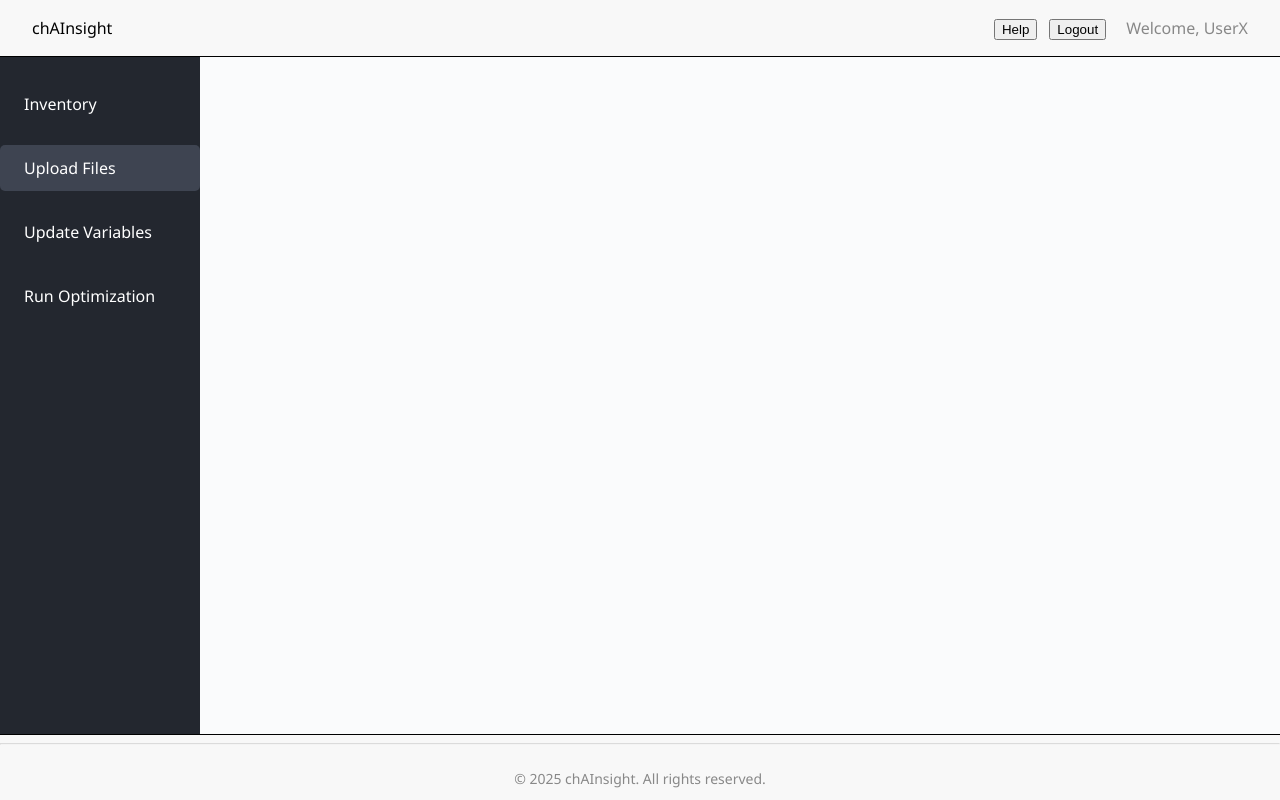
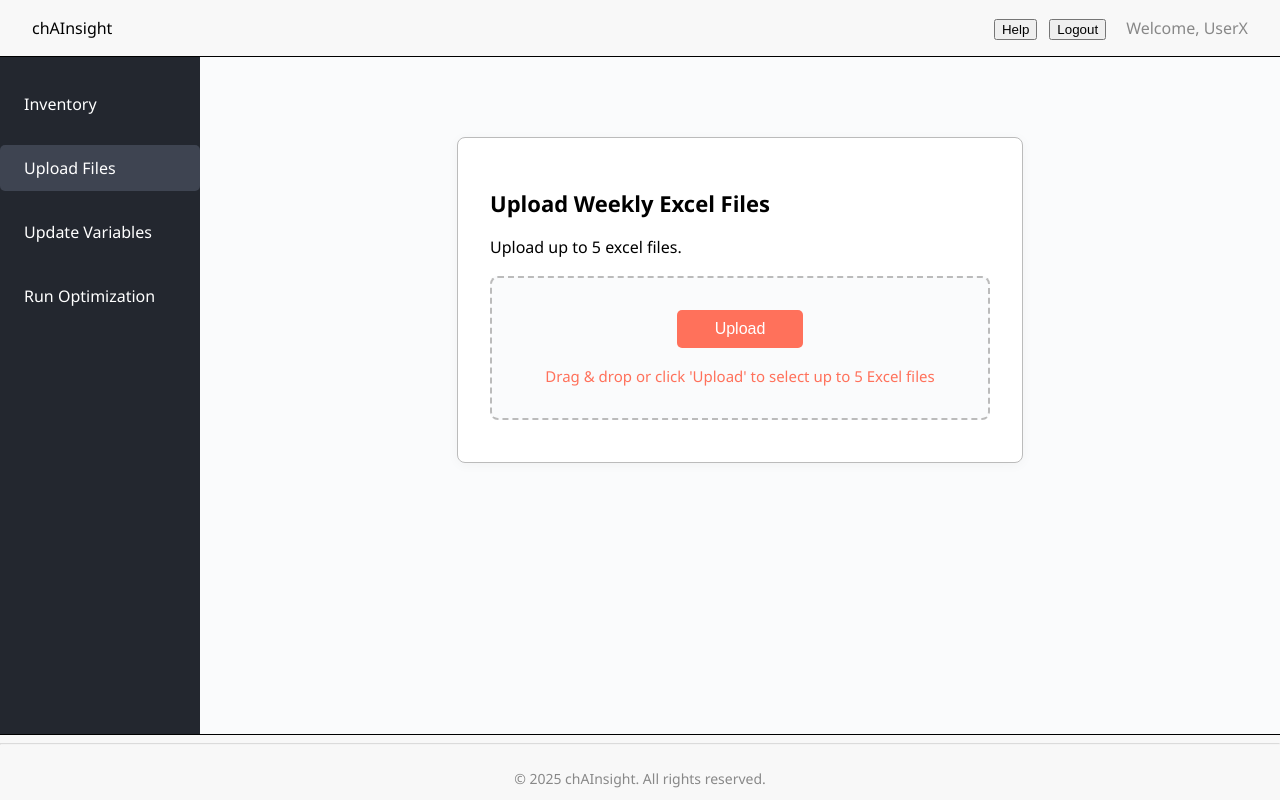
Before and after one commit to ilyasmert/chainsight, a React (Create React App) app in the folder chainsight_frontend/: page /upload in a window 1280 px wide. Built offline with nearby package versions, Linux system fonts and the light colour scheme.

Commit message:
SPRINT-8 : ITEM-1 [UI improvements: Upload weekly files page updated]

```diff
--- a/chainsight_frontend/src/pages/UploadWeeklyFilesPage.js
+++ b/chainsight_frontend/src/pages/UploadWeeklyFilesPage.js
@@ -1,4 +1,175 @@
+import React, { useRef, useState } from 'react';
+import { uploadExcelFile } from '../services/uploadApi';
+
+const tableMapping = {
+  ready: 'ready',
+  sales: 'sales',
+  intransit: 'intransit',
+  atp_stock: 'atp_stock',
+  to_be_produced: 'to_be_produced',
+};
+
 const UploadWeeklyFilesPage = () => {
-  return <div></div>;
+  const [files, setFiles] = useState([]);
+  const [uploadResults, setUploadResults] = useState([]);
+  const [uploading, setUploading] = useState(false);
+  const [dragActive, setDragActive] = useState(false);
+  const fileInputRef = useRef(null);
+
+  // --- Drag & Drop Handlers ---
+  const handleDragOver = (e) => {
+    e.preventDefault();
+    e.stopPropagation();
+    setDragActive(true);
+  };
+  const handleDragLeave = (e) => {
+    e.preventDefault();
+    e.stopPropagation();
+    setDragActive(false);
+  };
+  const handleDrop = (e) => {
+    e.preventDefault();
+    e.stopPropagation();
+    setDragActive(false);
+    if (e.dataTransfer.files && e.dataTransfer.files.length > 0) {
+      setFiles([...e.dataTransfer.files].slice(0, 5));
+      setUploadResults([]);
+    }
+  };
+
+  // --- Button/File Logic ---
+  const handleFileChange = (e) => {
+    setFiles([...e.target.files].slice(0, 5));
+    setUploadResults([]);
+  };
+  const triggerFileInput = () => {
+    fileInputRef.current.value = "";
+    fileInputRef.current.click();
+  };
+
+  // --- Upload Logic ---
+  const handleSubmit = async () => {
+    setUploading(true);
+    const results = [];
+
+    for (const file of files) {
+      const lowerName = file.name.toLowerCase();
+      const matchedKey = Object.keys(tableMapping).find((key) => lowerName.includes(key));
+      if (!matchedKey) {
+        results.push({ file: file.name, status: '❌ Unknown table name in filename' });
+        continue;
+      }
+      try {
+        const response = await uploadExcelFile(file, tableMapping[matchedKey], 'admin');
+        results.push({ file: file.name, status: `✅ ${response.message}` });
+      } catch (err) {
+        results.push({
+          file: file.name,
+          status: `❌ ${err.response?.data?.error || 'Upload failed.'}`,
+        });
+      }
+    }
+
+    setUploadResults(results);
+    setUploading(false);
+    setFiles([]);
+  };
+
+  return (
+    <div style={{
+      maxWidth: 500,
+      margin: "48px auto 0 auto",
+      background: "#fff",
+      border: "1px solid #bbb",
+      borderRadius: 8,
+      padding: "32px 32px 24px 32px",
+      boxShadow: "0 2px 12px rgba(0,0,0,0.04)"
+    }}>
+      <h2 style={{ fontWeight: 600, fontSize: 22, marginBottom: 18 }}>Upload Weekly Excel Files</h2>
+      <div style={{ marginBottom: 18, fontSize: 16 }}>
+        Upload up to 5 excel files.
+      </div>
+      <div
+        onClick={triggerFileInput}
+        onDragOver={handleDragOver}
+        onDragLeave={handleDragLeave}
+        onDrop={handleDrop}
+        style={{
+          border: dragActive ? "2px dashed #FF715B" : "2px dashed #bbb",
+          background: dragActive ? "#fff5f3" : "#fafbfc",
+          borderRadius: 8,
+          padding: "32px 0",
+          textAlign: "center",
+          marginBottom: 18,
+          cursor: uploading ? "not-allowed" : "pointer",
+          transition: "border 0.2s, background 0.2s",
+        }}
+      >
+        <button
+          type="button"
+          disabled={uploading}
+          style={{
+            background: "#FF715B",
+            color: "#fff",
+            border: "none",
+            borderRadius: 5,
+            fontSize: 16,
+            padding: "10px 38px",
+            marginBottom: 8,
+            cursor: uploading ? "not-allowed" : "pointer"
+          }}
+        >
+          Upload
+        </button>
+        <div style={{ color: "#ff715b", fontSize: 15, marginTop: 10 }}>
+          Drag & drop or click 'Upload' to select up to 5 Excel files
+        </div>
+        <input
+          ref={fileInputRef}
+          type="file"
+          accept=".xlsx"
+          multiple
+          style={{ display: "none" }}
+          onChange={handleFileChange}
+        />
+      </div>
+
+      {files.length > 0 && (
+        <div style={{ marginBottom: 12 }}>
+          <div style={{ fontSize: 14, color: "#333", marginBottom: 5 }}>📝 Selected Files:</div>
+          <ul style={{ paddingLeft: 20, marginBottom: 5 }}>
+            {files.map((file, i) => <li key={i}>{file.name}</li>)}
+          </ul>
+          <button
+            onClick={handleSubmit}
+            disabled={uploading}
+            style={{
+              background: "#26B35B",
+              color: "#fff",
+              border: "none",
+              borderRadius: 5,
+              fontSize: 15,
+              padding: "8px 26px",
+              marginTop: 4,
+              cursor: uploading ? "not-allowed" : "pointer",
+            }}
+          >
+            {uploading ? "Uploading..." : "Submit"}
+          </button>
+        </div>
+      )}
+
+      {uploadResults.length > 0 && (
+        <div style={{ marginTop: 8 }}>
+          {uploadResults.map((res, idx) => (
+            <div key={idx} style={{ fontSize: 15, marginBottom: 2 }}>
+              <b>{res.file}</b>: <span>{res.status}</span>
+            </div>
+          ))}
+        </div>
+      )}
+    </div>
+  );
 };
+
 export default UploadWeeklyFilesPage;
--- a/chainsight_frontend/src/services/uploadApi.js
+++ b/chainsight_frontend/src/services/uploadApi.js
@@ -9,6 +9,12 @@ export const uploadExcelFile = async (file, tableName, archivedBy = 'admin') =>
   formData.append('tableName', tableName);
   formData.append('archivedBy', archivedBy);
 
+try {
   const response = await axios.post(UPLOAD_URL, formData);
   return response.data;
+} catch (err) {
+  console.log("Upload error:", err.response?.data || err.message, err);
+  throw err;
+}
+
 };
```
